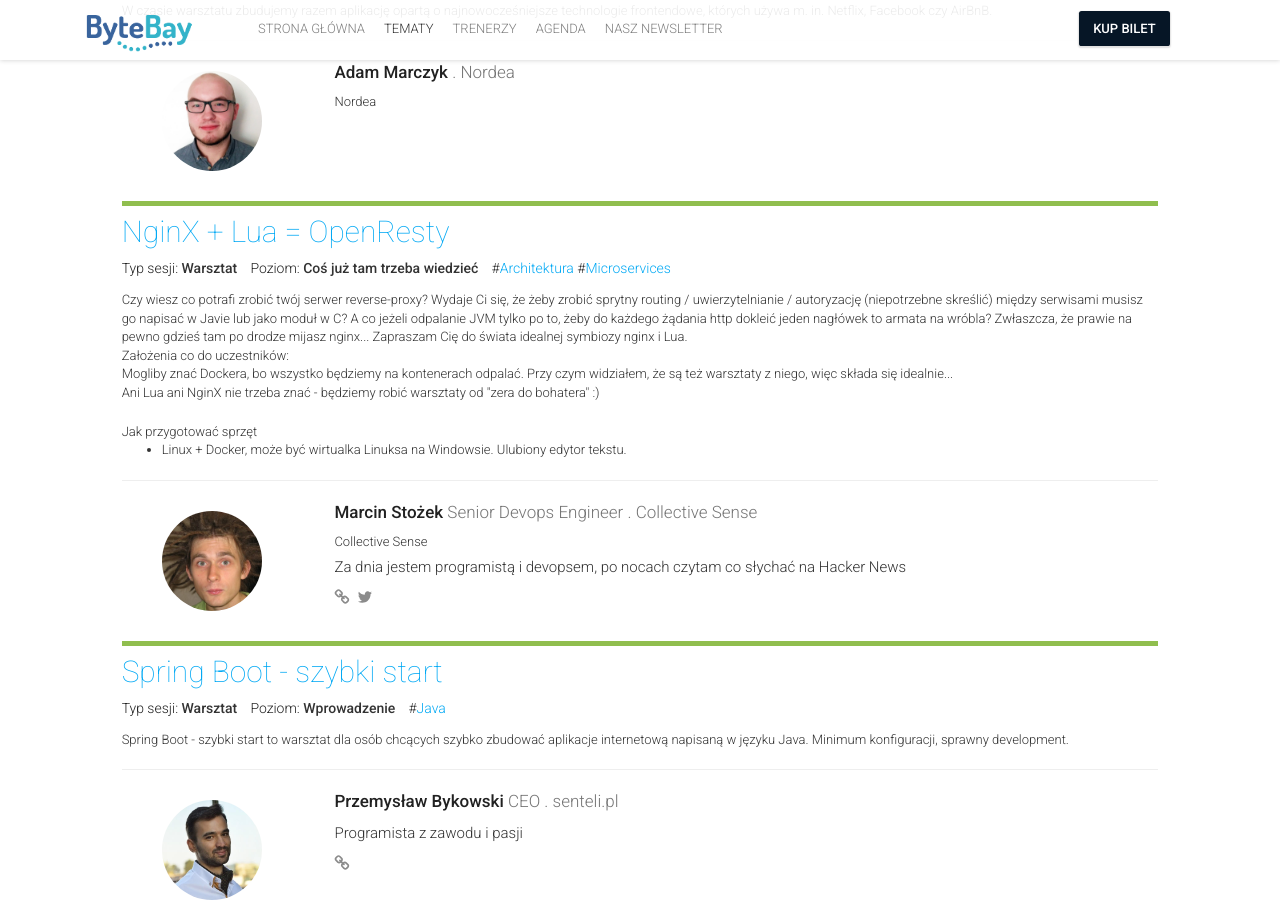
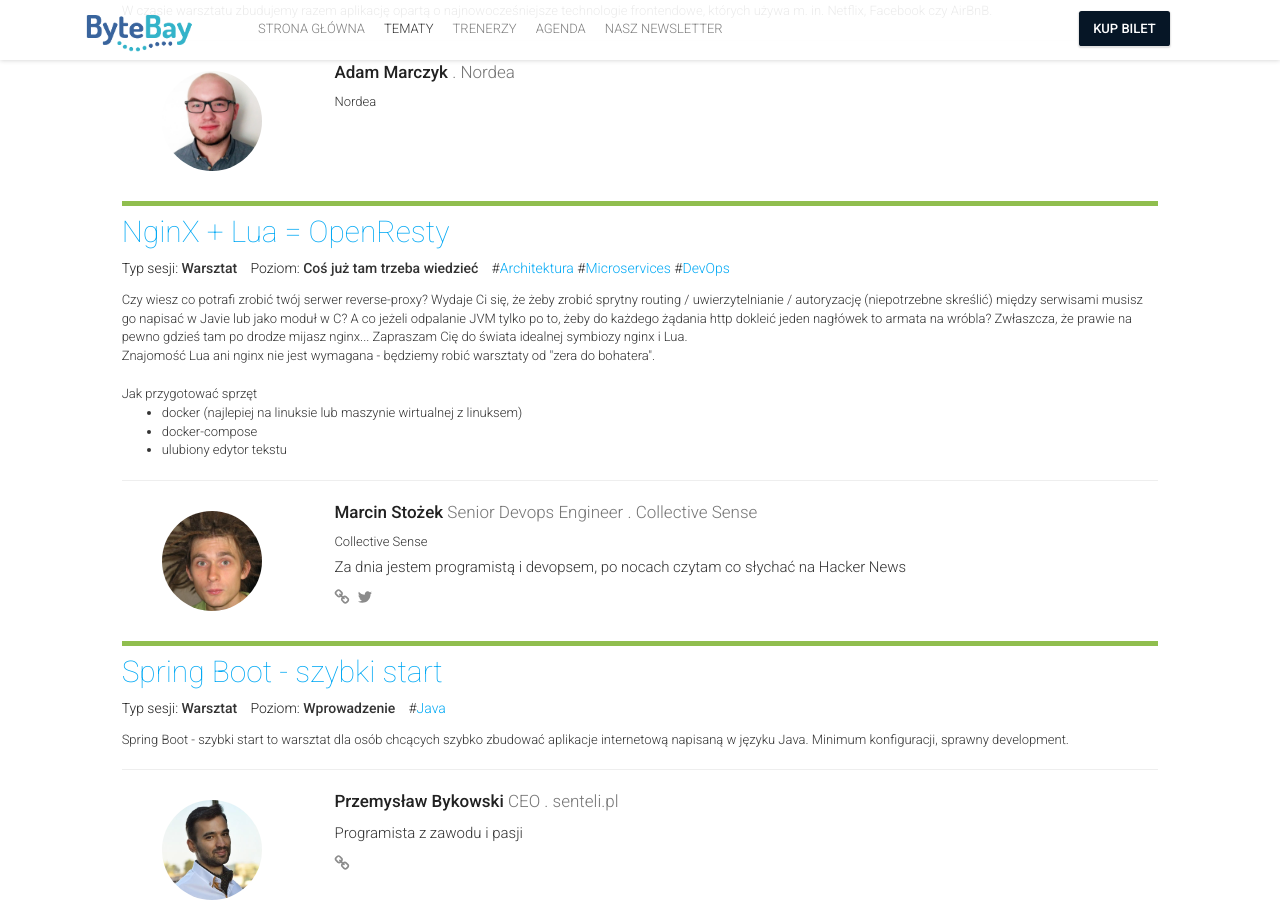
Before and after one commit to 42patterns/bytebay-website, a Jekyll site: the page built from sessions.html, in a window 1280 px wide and 900 px high, scrolled down 13869 px. Built offline with Jekyll 4.4.1, drawn with Linux system fonts in a browser that asks for light colours; nearby versions of some CDN libraries; comment, search, counter and statistics services are not loaded.

Commit message:
Poprawka do opisu warsztatów 'NginX + Lua = Openresty'

```diff
--- a/_data/sessions.yml
+++ b/_data/sessions.yml
@@ -541,18 +541,16 @@
     description: "Czy wiesz co potrafi zrobić twój serwer reverse-proxy? Wydaje Ci się, że żeby zrobić sprytny routing / uwierzytelnianie / autoryzację (niepotrzebne skreślić) między serwisami musisz go napisać w Javie lub jako moduł w C? A co jeżeli odpalanie JVM tylko po to, żeby do każdego żądania http dokleić jeden nagłówek to armata na wróbla? Zwłaszcza, że prawie na pewno gdzieś tam po drodze mijasz nginx...
     Zapraszam Cię do świata idealnej symbiozy nginx i Lua.
 
-    Założenia co do uczestników:
-
-    Mogliby znać Dockera, bo wszystko będziemy na kontenerach odpalać. Przy czym widziałem, że są też warsztaty z niego, więc składa się idealnie...
-
-    Ani Lua ani NginX nie trzeba znać - będziemy robić warsztaty od \"zera do bohatera\" :)"
+    Znajomość Lua ani nginx nie jest wymagana - będziemy robić warsztaty od \"zera do bohatera\"."
     prereq: {title: "Jak przygotować sprzęt", list: [
-      "Linux + Docker, może być wirtualka Linuksa na Windowsie. Ulubiony edytor tekstu."
+      "docker (najlepiej na linuksie lub maszynie wirtualnej z linuksem)",
+      "docker-compose",
+      "ulubiony edytor tekstu"
     ]}
     type: 0
     capacity: 20
     speakers: [20]
-    tags: [Architektura, Microservices]
+    tags: [Architektura, Microservices, DevOps]
     complexity: 1
 
   - id: 30
```
